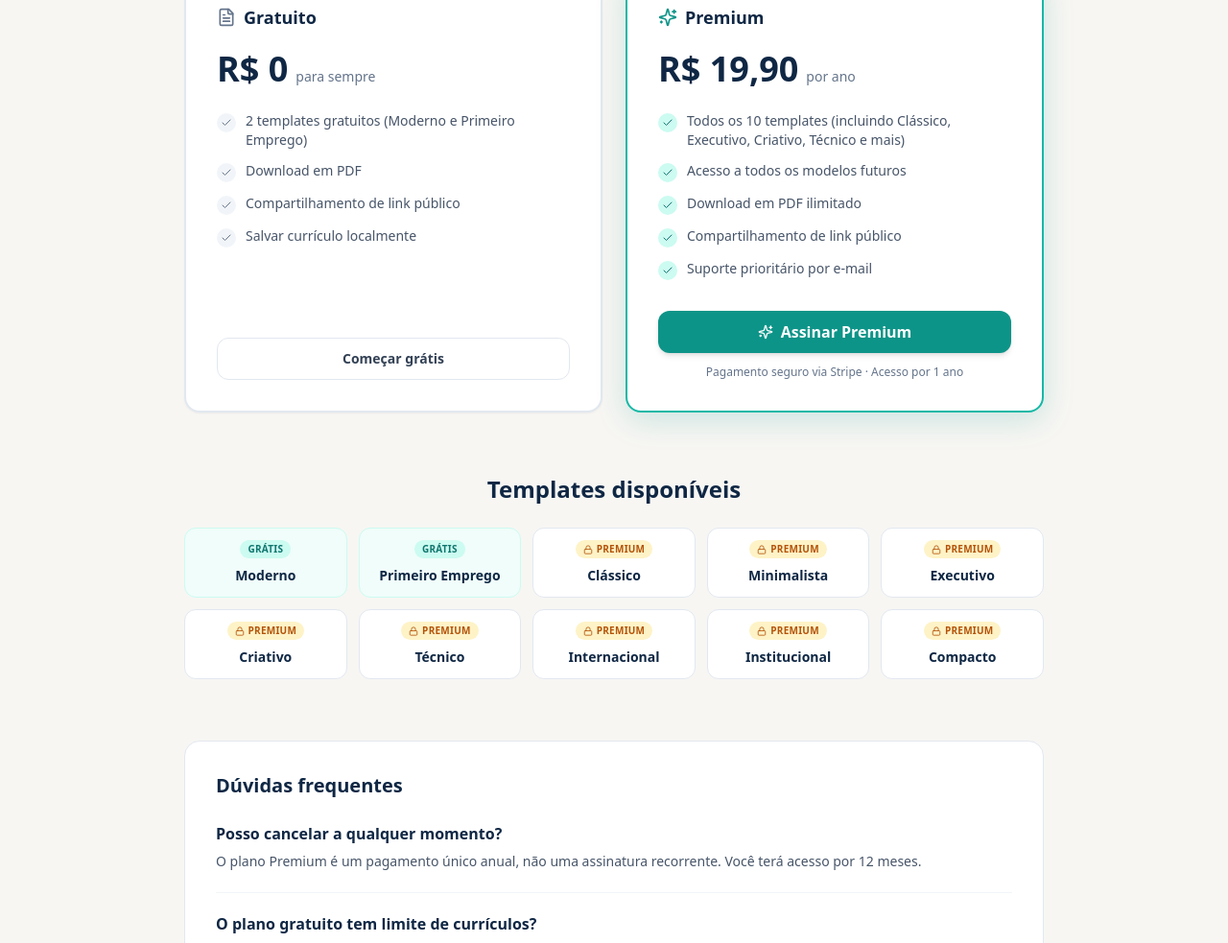
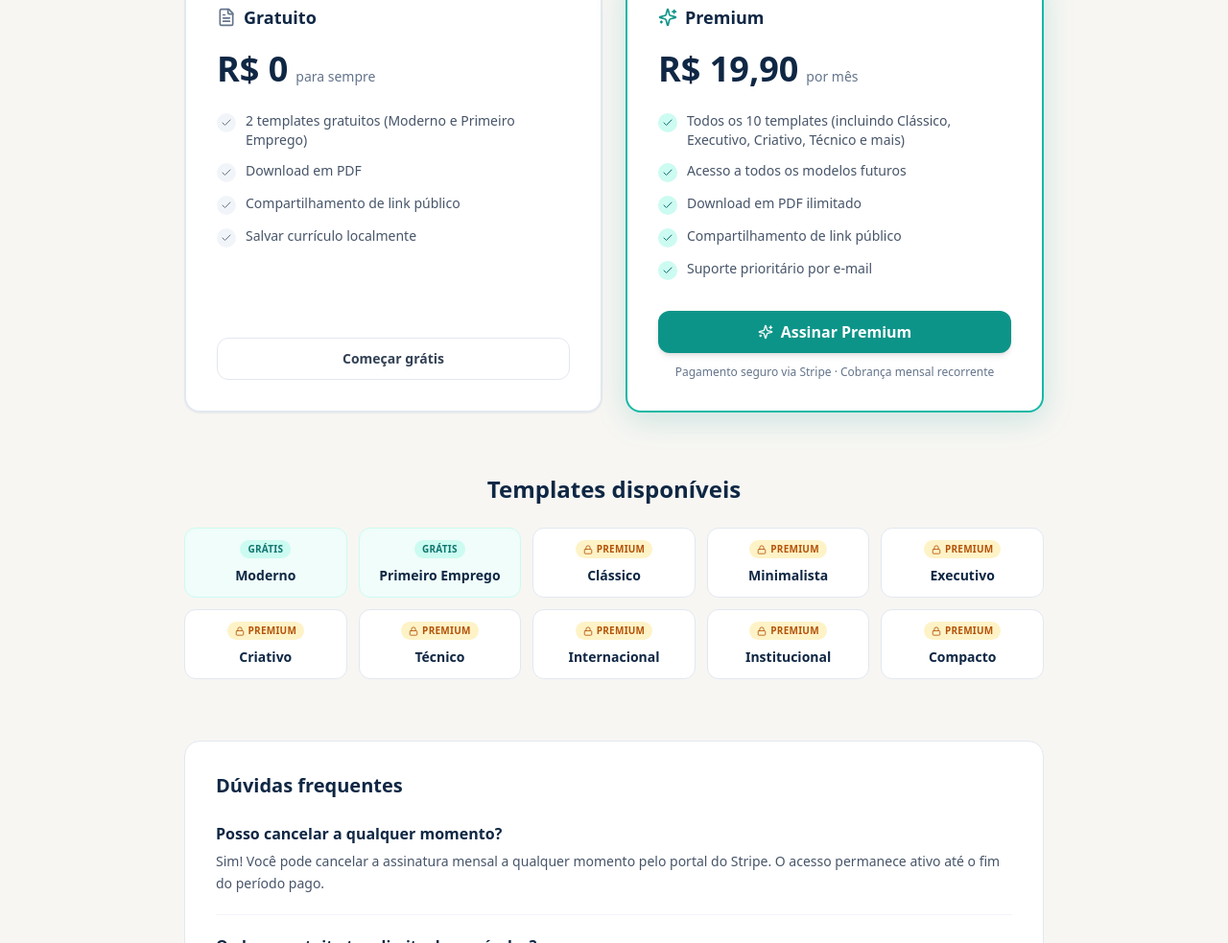
Before and after one commit to silvajsjs85-cloud/curriculo-online, a React (Vite) app: page /precos in a window 1280 px wide. Shown: the part 365-1348 px from the top of the page at 96% size. Built offline with nearby package versions, Linux system fonts and the light colour scheme; no server answers.

Commit message:
feat: update premium plan to monthly payment

```diff
--- a/src/components/UpgradeModal.tsx
+++ b/src/components/UpgradeModal.tsx
@@ -62,7 +62,7 @@ export function UpgradeModal({ open, onOpenChange, templateName }: UpgradeModalP
               {PLAN_PRICE}
               <span className="ml-1 text-sm font-semibold text-slate-500">{PLAN_PERIOD}</span>
             </div>
-            <p className="mt-0.5 text-xs text-slate-500">Pagamento único · Acesso por 1 ano</p>
+            <p className="mt-0.5 text-xs text-slate-500">Assinatura mensal · Cancele quando quiser</p>
           </div>
 
           <div className="flex flex-col gap-2.5">
--- a/src/hooks/useSubscription.tsx
+++ b/src/hooks/useSubscription.tsx
@@ -31,7 +31,7 @@ export function useSubscription() {
 
     const expiresAt = (() => {
       const d = new Date();
-      d.setFullYear(d.getFullYear() + 1);
+      d.setMonth(d.getMonth() + 1);
       return d.toISOString();
     })();
 
--- a/src/lib/subscription.ts
+++ b/src/lib/subscription.ts
@@ -51,7 +51,7 @@ export function activateSubscription(expiresAt?: string): void {
   const now = new Date();
   const expiry = expiresAt ? new Date(expiresAt) : (() => {
     const d = new Date(now);
-    d.setFullYear(d.getFullYear() + 1);
+    d.setMonth(d.getMonth() + 1);
     return d;
   })();
 
@@ -125,4 +125,4 @@ export const STRIPE_PAYMENT_LINK =
 
 export const PLAN_PRICE = import.meta.env.VITE_PLAN_PRICE ?? "R$ 19,90";
 
-export const PLAN_PERIOD = import.meta.env.VITE_PLAN_PERIOD ?? "por ano";
+export const PLAN_PERIOD = import.meta.env.VITE_PLAN_PERIOD ?? "por mês";
--- a/src/pages/Pricing.tsx
+++ b/src/pages/Pricing.tsx
@@ -155,7 +155,7 @@ export default function Pricing() {
                 </Button>
               )}
               <p className="mt-3 text-center text-xs text-slate-500">
-                Pagamento seguro via Stripe · Acesso por 1 ano
+                Pagamento seguro via Stripe · Cobrança mensal recorrente
               </p>
             </div>
           </div>
@@ -193,7 +193,7 @@ export default function Pricing() {
               {[
                 {
                   q: "Posso cancelar a qualquer momento?",
-                  a: "O plano Premium é um pagamento único anual, não uma assinatura recorrente. Você terá acesso por 12 meses.",
+                  a: "Sim! Você pode cancelar a assinatura mensal a qualquer momento pelo portal do Stripe. O acesso permanece ativo até o fim do período pago.",
                 },
                 {
                   q: "O plano gratuito tem limite de currículos?",
```
Also changed, not shown: 1 other file (tests, documents, lock files or other folders).
